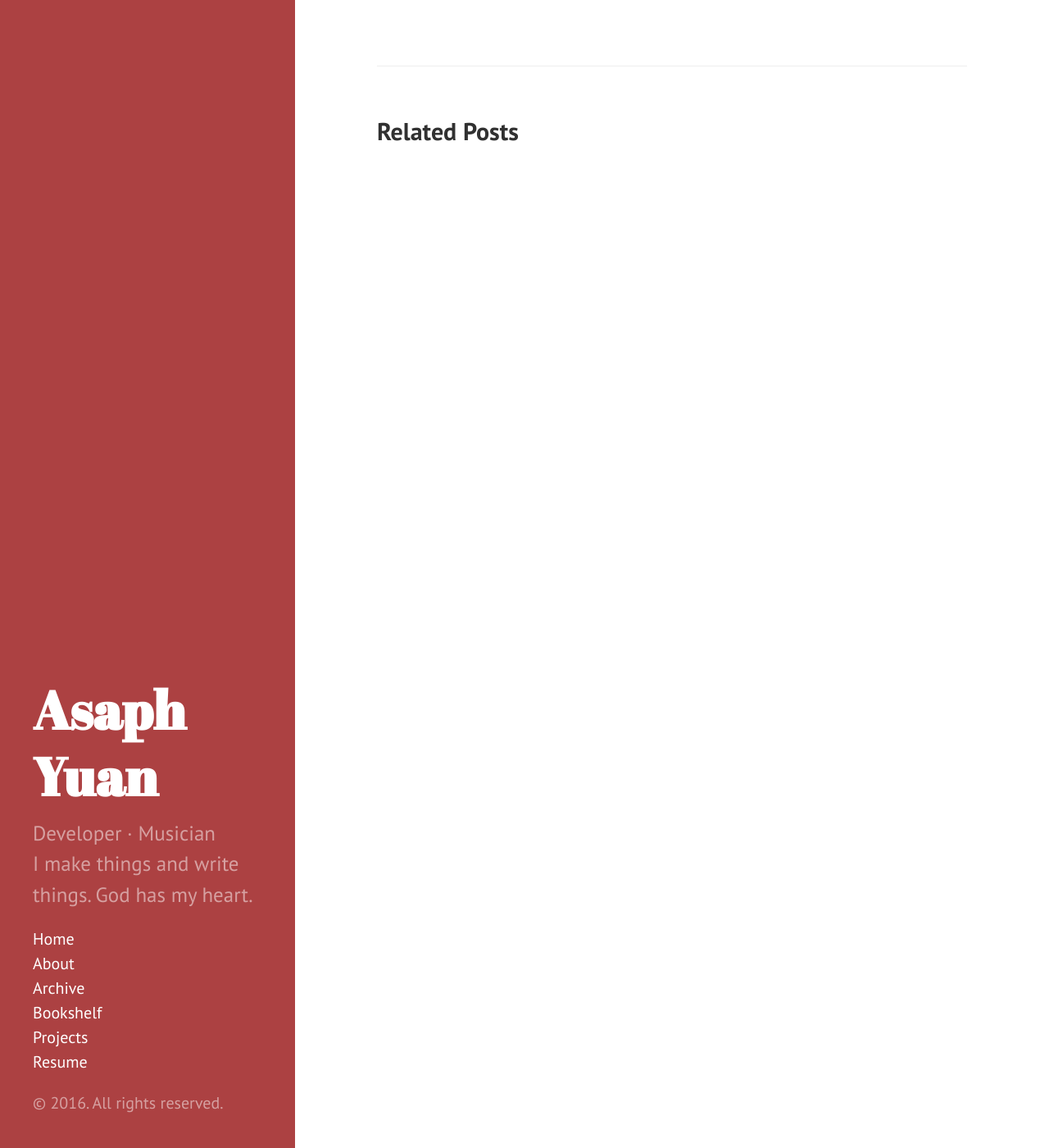
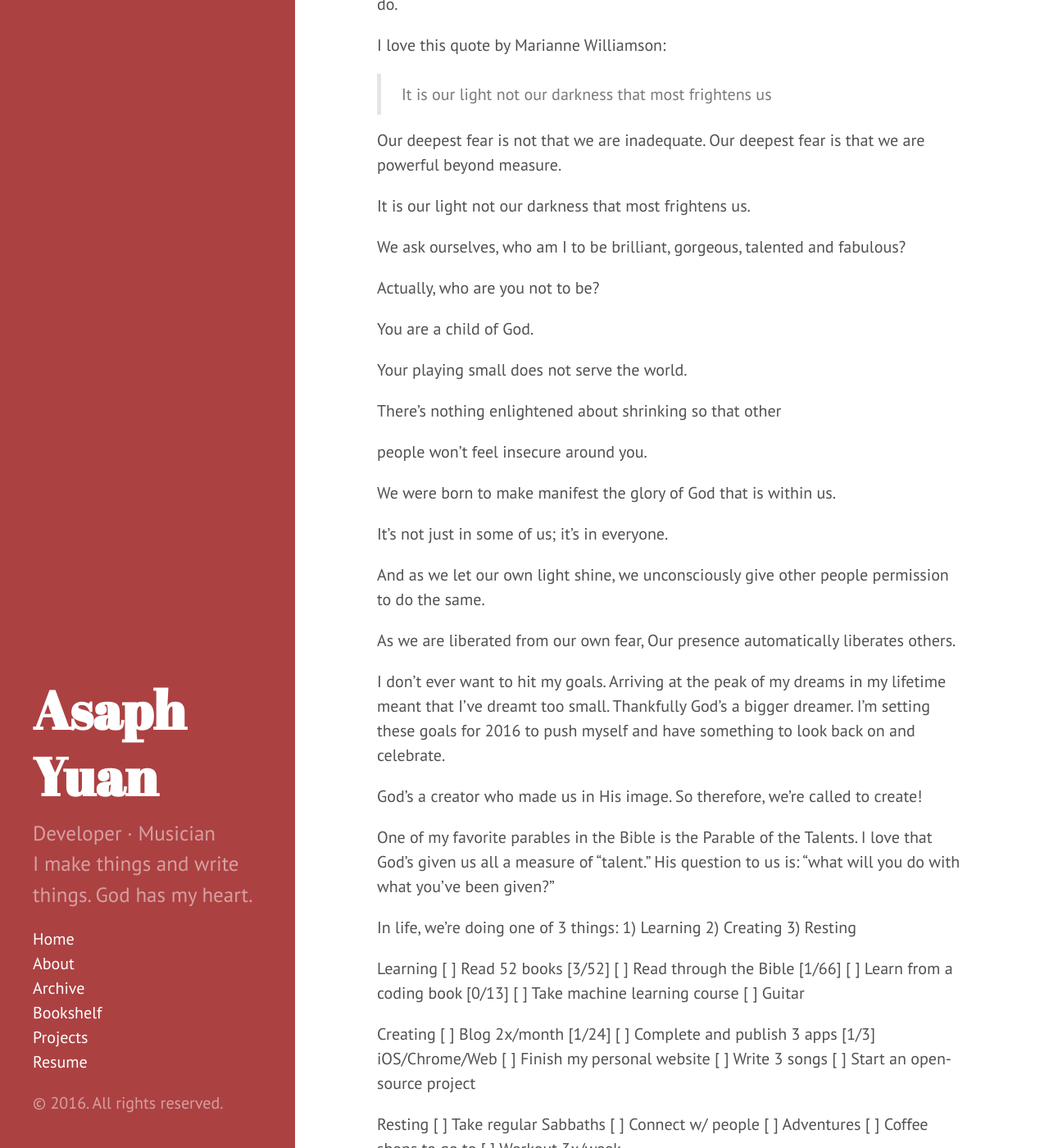
Before and after one commit to asaphy/asaphy.github.io, a Jekyll site: the page built from _posts/2015-12-31-2015.md, in a window 1280 px wide and 1400 px high, scrolled down 270 px. Shown: the whole window at 82% size. Built offline with Jekyll 4.4.1, drawn with Linux system fonts in a browser that asks for light colours; some of the changed text lies outside the part shown.

Commit message:
added 1st blog post

```diff
--- a/_posts/2015-12-31-2015.md
+++ b/_posts/2015-12-31-2015.md
@@ -1,9 +1,85 @@
 ---
 layout: post
-title: 2015
+title: 2016
 ---
 
-So 2015 ends where 2014 ended. Not knowing where the future is and what it holds.
-But knowing that my heart is in the right spot-held by God.
-Things I didn't know how to do:
-Take selfies
+2016. A new year, a new blog.
+
+Deep down, we all have passions and desires and a drive to be the best at what we do.
+
+I love this quote by Marianne Williamson:
+
+
+>It is our light not our darkness that most frightens us
+
+Our deepest fear is not that we are inadequate.
+Our deepest fear is that we are powerful beyond measure.
+
+It is our light not our darkness that most frightens us.
+
+We ask ourselves, who am I to be brilliant, gorgeous,
+talented and fabulous?
+
+Actually, who are you not to be?
+
+You are a child of God.
+
+Your playing small does not serve the world.
+
+There's nothing enlightened about shrinking so that other
+
+people won't feel insecure around you.
+
+We were born to make manifest the glory of
+God that is within us.
+
+It's not just in some of us; it's in everyone.
+
+And as we let our own light shine,
+we unconsciously give other people
+permission to do the same.
+
+As we are liberated from our own fear,
+Our presence automatically liberates others.
+
+
+
+
+I don’t ever want to hit my goals. Arriving at the peak of my dreams in my lifetime meant that I've dreamt too small. Thankfully God’s a bigger dreamer. I’m setting these goals for 2016 to push myself and have something to look back on and celebrate.
+
+God’s a creator who made us in His image. So therefore, we’re called to create!
+
+One of my favorite parables in the Bible is the Parable of the Talents. I love that God’s given us all a measure of “talent.” His question to us is: “what will you do with what you’ve been given?”
+
+In life, we’re doing one of 3 things:
+1) Learning
+2) Creating
+3) Resting
+
+Learning
+[ ] Read 52 books [3/52]
+[ ] Read through the Bible [1/66]
+[ ] Learn from a coding book [0/13]
+[ ] Take machine learning course
+[ ] Guitar
+
+Creating
+[ ] Blog 2x/month [1/24]
+[ ] Complete and publish 3 apps [1/3] iOS/Chrome/Web
+[ ] Finish my personal website
+[ ] Write 3 songs
+[ ] Start an open-source project
+
+Resting
+[ ] Take regular Sabbaths
+[ ] Connect w/ people
+[ ] Adventures
+[ ] Coffee shops to go to
+[ ] Workout 3x/week
+
+Everyone has a voice. You carry experiences and insights that
+Everyone is creative. My challenge to you is to find ways to create.
+
+> All we have to decide is what to do with the time that is given to us. - J. R. R. Tolkien
+
+What will you do with 2016?
```
